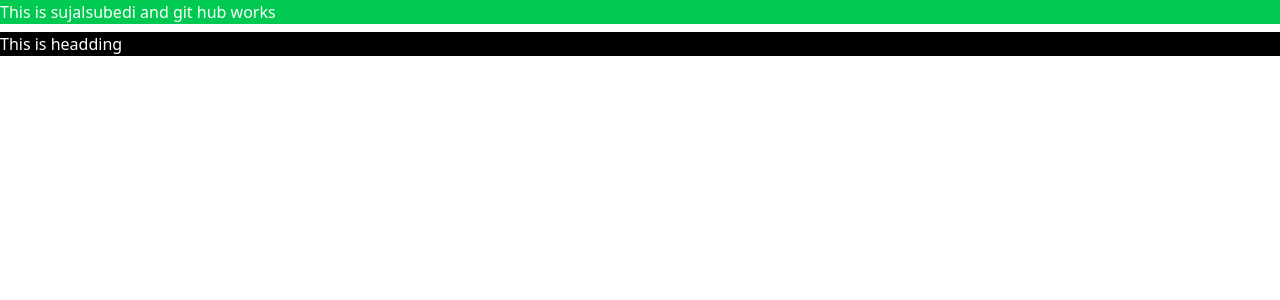
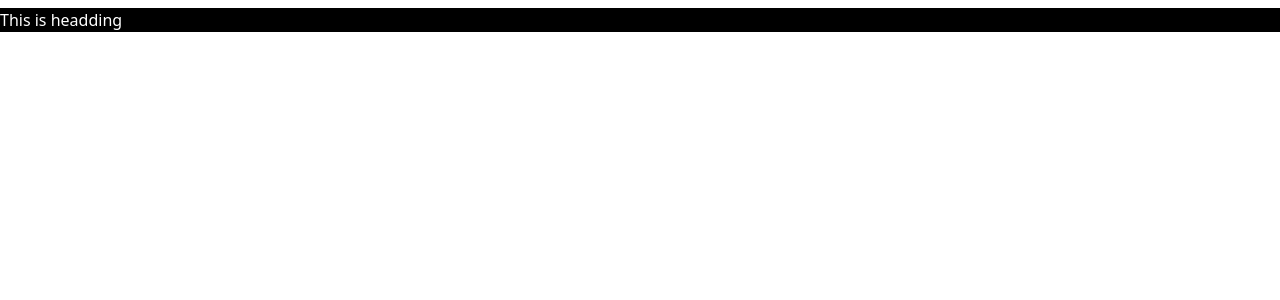
Before and after one commit to Anomaly0190/HAMS, a React (Vite) app in the folder frontend/: page / in a window 1280 px wide. Shown: the top 300 px of the page. Built offline with nearby package versions, Linux system fonts and the light colour scheme.

Commit message:
outlet added

```diff
--- a/frontend/src/App.jsx
+++ b/frontend/src/App.jsx
@@ -2,10 +2,11 @@ import React from 'react'
 import { Outlet } from 'react-router-dom'
 const App = () => {
   return (
-    <div>
-      <h1 className='bg-green-500 text-white'>This is sujalsubedi and git hub works</h1>
+  <>
       <Outlet />
-    </div>
+
+  </>
+
   )
 }
 
```
